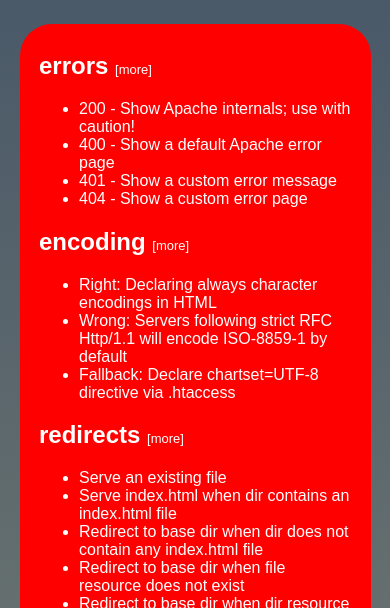
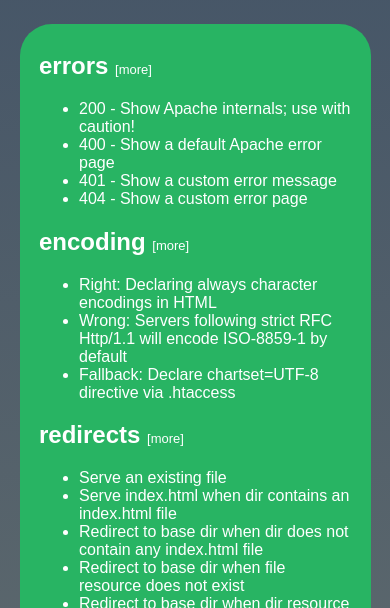
Before and after one commit to ionos-deploy-now/.htaccess-samples, a website: page src/index.html in a window 390 px wide. Shown: the part 236-844 px from the top of the page. Drawn offline with nearby package versions, Linux system fonts and the light colour scheme; files that its build step writes are made by us from their sources.

Commit message:
fixed styling

```diff
--- a/src/styles/styles.scss
+++ b/src/styles/styles.scss
@@ -6,7 +6,7 @@
     padding: 0;
     color: $color;
     background-image: $background;
-    background-size: 100% 100vh;
+    background-size: 100% 100%;
     background-repeat: no-repeat;
     font-family: "Source Sans Pro", sans-serif;
 }
@@ -69,16 +69,16 @@
 }
 
 .container {
-    margin: 0 25vw 0 25vw;
+    margin: 0 25vw 10vh 25vw;
     padding: 1vh 5vw 1vh 5vw;
     border-radius: 2em;
 
     @media screen and (max-width: 1000px) {
-        margin: 0 5vw 0 5vw;
+        margin: 0 5vw 5vh 5vw;
         padding: 1vh 5vw 1vh 5vw;
     }
 
-    background: red;
+    background: #28B463;
 }
 
 .more {
```
